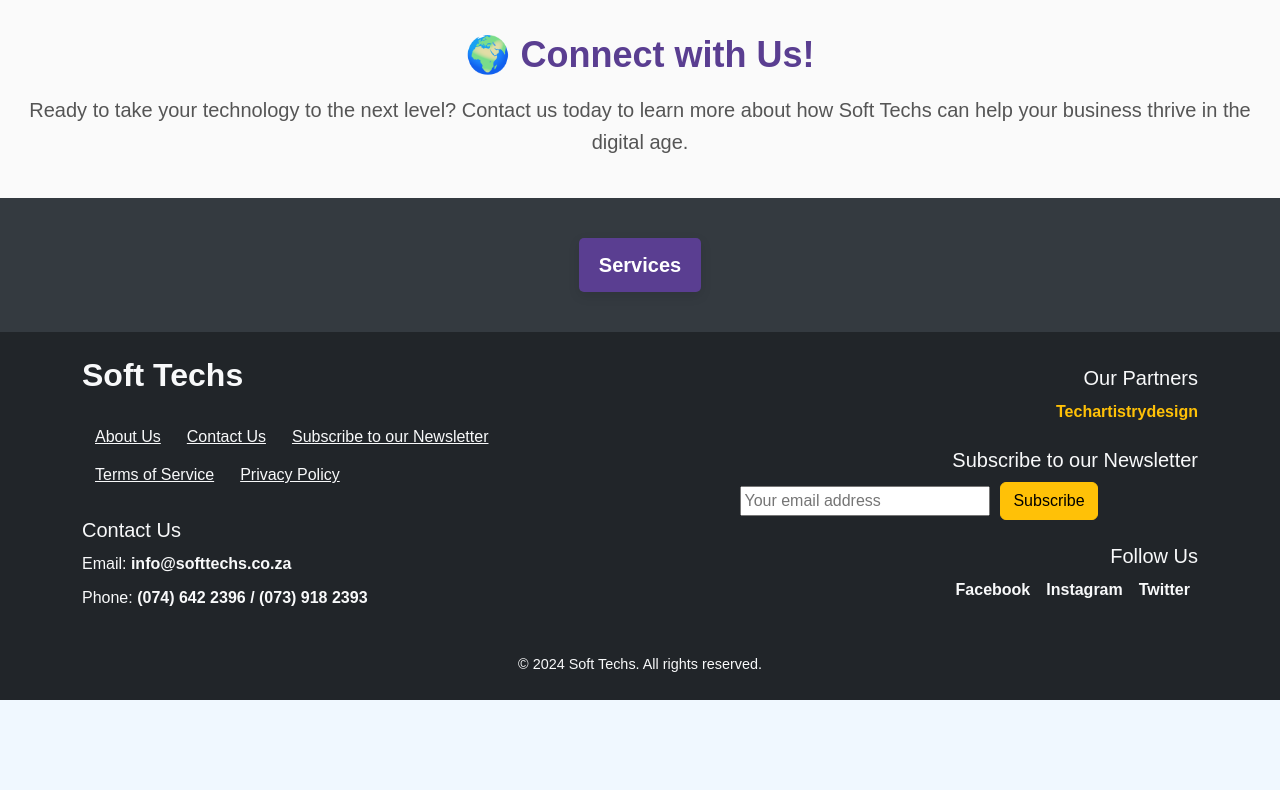
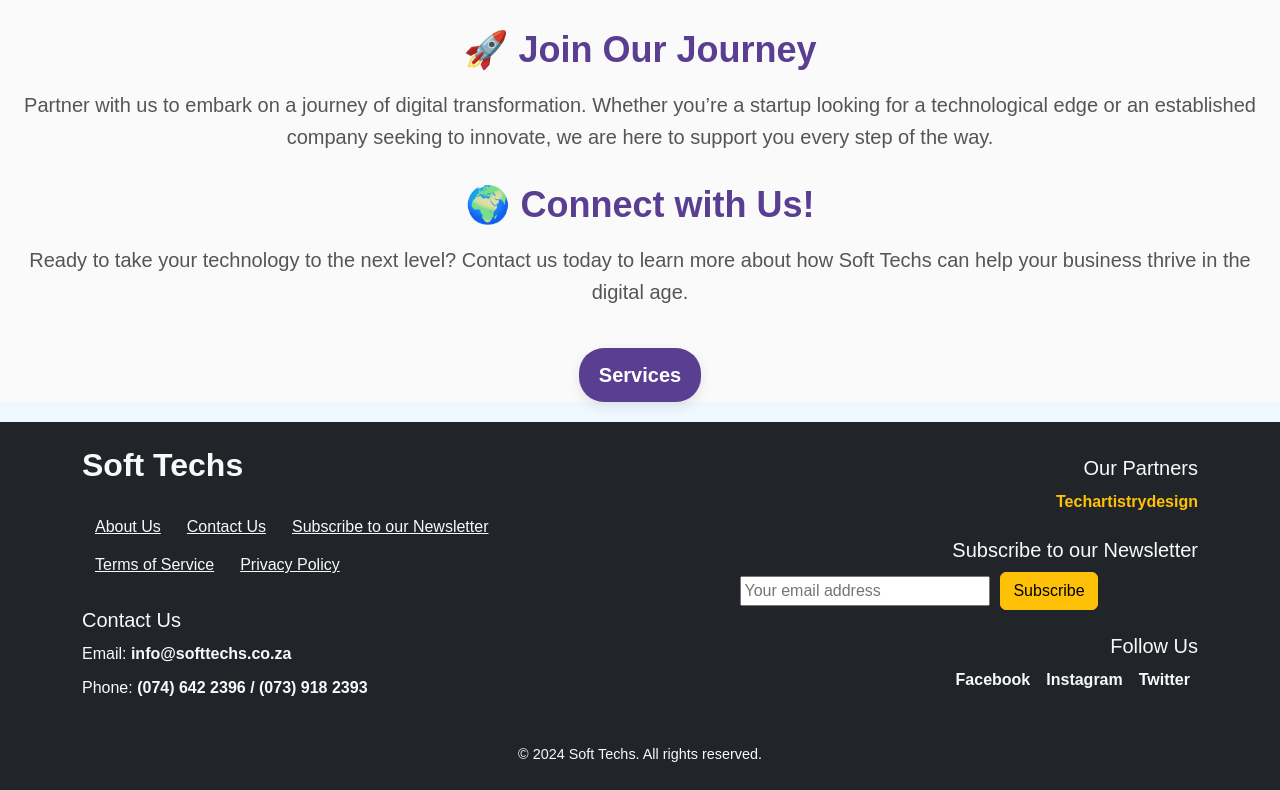
Before and after one commit to Sabelodone/soft-techs, a React (Create React App) app in the folder soft-techs/: page /learn-more in a window 1280 px wide. Shown: the part 1430-2220 px from the top of the page. Before the commit the page ends 2130 px from the top, so only its background shows below. Built offline with nearby package versions, Linux system fonts and the light colour scheme.

Commit message:
Remove background color from learn-more button and update text color for better visibility.

```diff
--- a/soft-techs/src/components/LearnMorePage.css
+++ b/soft-techs/src/components/LearnMorePage.css
@@ -74,8 +74,8 @@
 }
 
 .team-member img {
-    width: 150px;
-    height: 150px;
+    width: 200px;
+    height: 300px;
     object-fit: cover;
     margin-bottom: 15px;
 
@@ -100,7 +100,7 @@
     color: #ffffff;
     padding: 12px 20px;
     border: none;
-    border-radius: 5px;
+    border-radius: 25px;
     cursor: pointer;
     font-size: 20px;
     transition: background-color 0.3s, transform 0.3s;
@@ -108,6 +108,7 @@
     text-align: center;
     margin: 20px auto;
     box-shadow: 0 4px 12px rgba(0, 0, 0, 0.1); /* Added shadow for depth */
+
 }
 
 .learn-more-button:hover {
--- a/soft-techs/src/components/LearnMorePage.js
+++ b/soft-techs/src/components/LearnMorePage.js
@@ -79,13 +79,13 @@ const LearnMorePage = () => {
         </p>
       </section>
 
-      <footer className="footer">
+      <div>
 
 
         <Link to="/products">
           <button className="learn-more-button" aria-label="Learn more about our services">Services</button>
         </Link>
-      </footer>
+      </div>
     </div>
   );
 };
```
